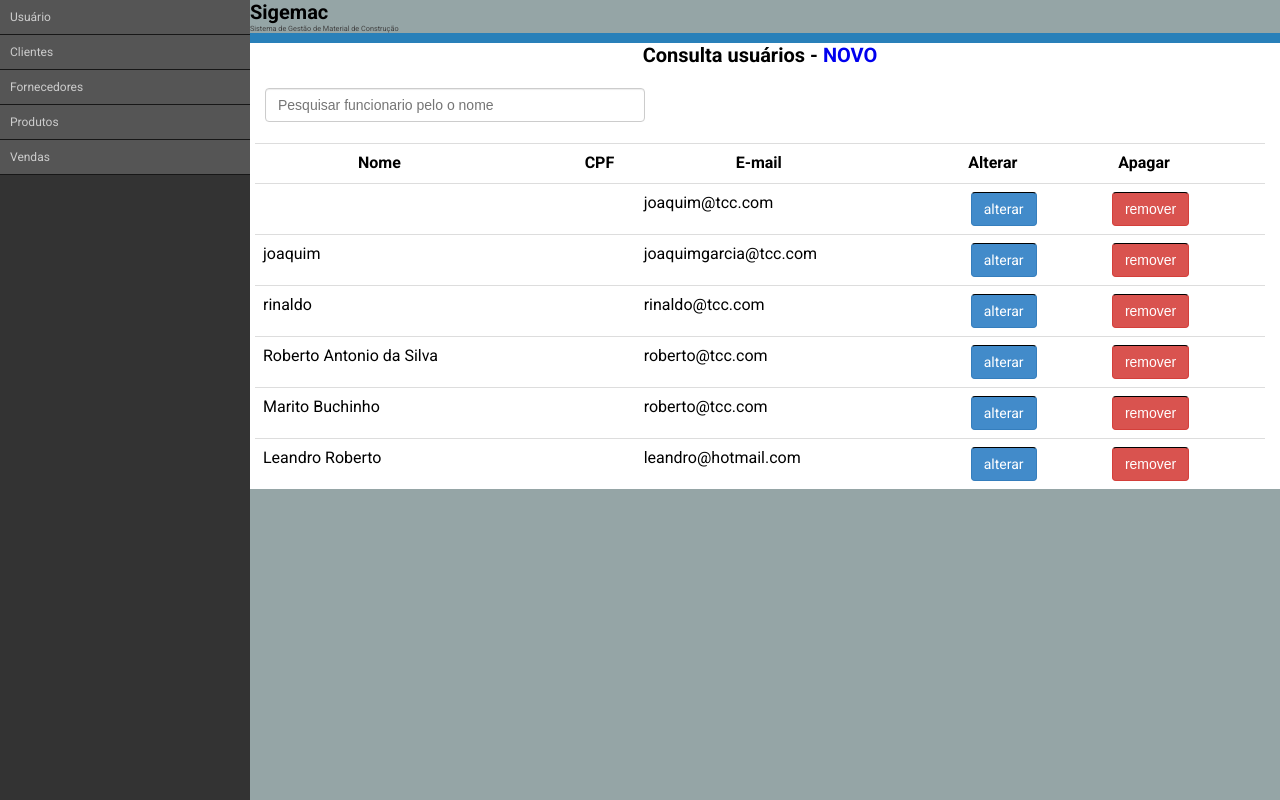
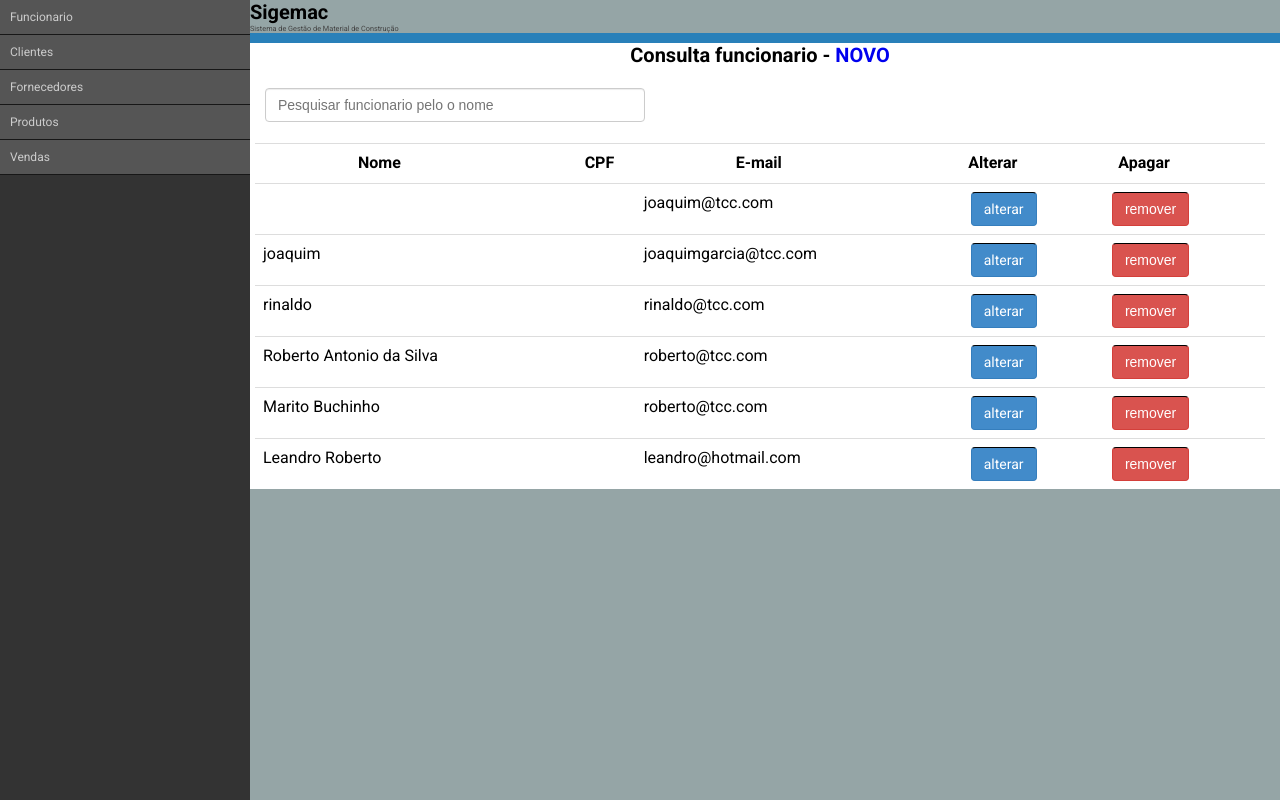
Before and after one commit to viniciuspaulo/estoque, a PHP site: page /funcionario_lista.php in a window 1280 px wide. Shown: the part 50-850 px from the top of the page. Run offline with PHP 8.4, Linux system fonts and the light colour scheme; the visitor is signed in with stand-in values (Sample User, id 1); data comes from the database, SQL or seed files in the repository; data that the repository does not hold is empty.

Commit message:
funcionario

```diff
--- a/funcionario_cadastra.php
+++ b/funcionario_cadastra.php
@@ -38,7 +38,7 @@
 									$funcionario = mysqli_fetch_array($sql);
 								}
 							?>
-							<h1>Cadastra Usuário</h1>
+							<h1>Cadastra Funcionario</h1>
 
 									<div id="cadastro">
 										<form method="post" action="<?=$id ? 'funcionario_alterar.php' : 'funcionario_cadastra_controller.php'?> ">
--- a/funcionario_lista.php
+++ b/funcionario_lista.php
@@ -32,7 +32,7 @@
 				<div class="box-painel">
 					<div class="container"><!--centralizar-->
 						<div class="principal">
-							<h1>Consulta usuários - <a href="funcionario_cadastra.php">NOVO</a></h1>
+							<h1>Consulta funcionario - <a href="funcionario_cadastra.php">NOVO</a></h1>
 
 							<br>
 							<div class="form-group pesquisar">
--- a/menu-lateral.php
+++ b/menu-lateral.php
@@ -1,6 +1,6 @@
 <ul id="sidebar-nav">
     <?php if ($_SESSION['perfil'] == '2') { ?>
-    <li><a href="funcionario_lista.php">Usuário</a></li>
+    <li><a href="funcionario_lista.php">Funcionario</a></li>
     <?php }?>
     <li><a href="cliente_lista.php">Clientes</a></li>
     <li><a href="fornecedores_lista.php">Fornecedores</a></li>
```
